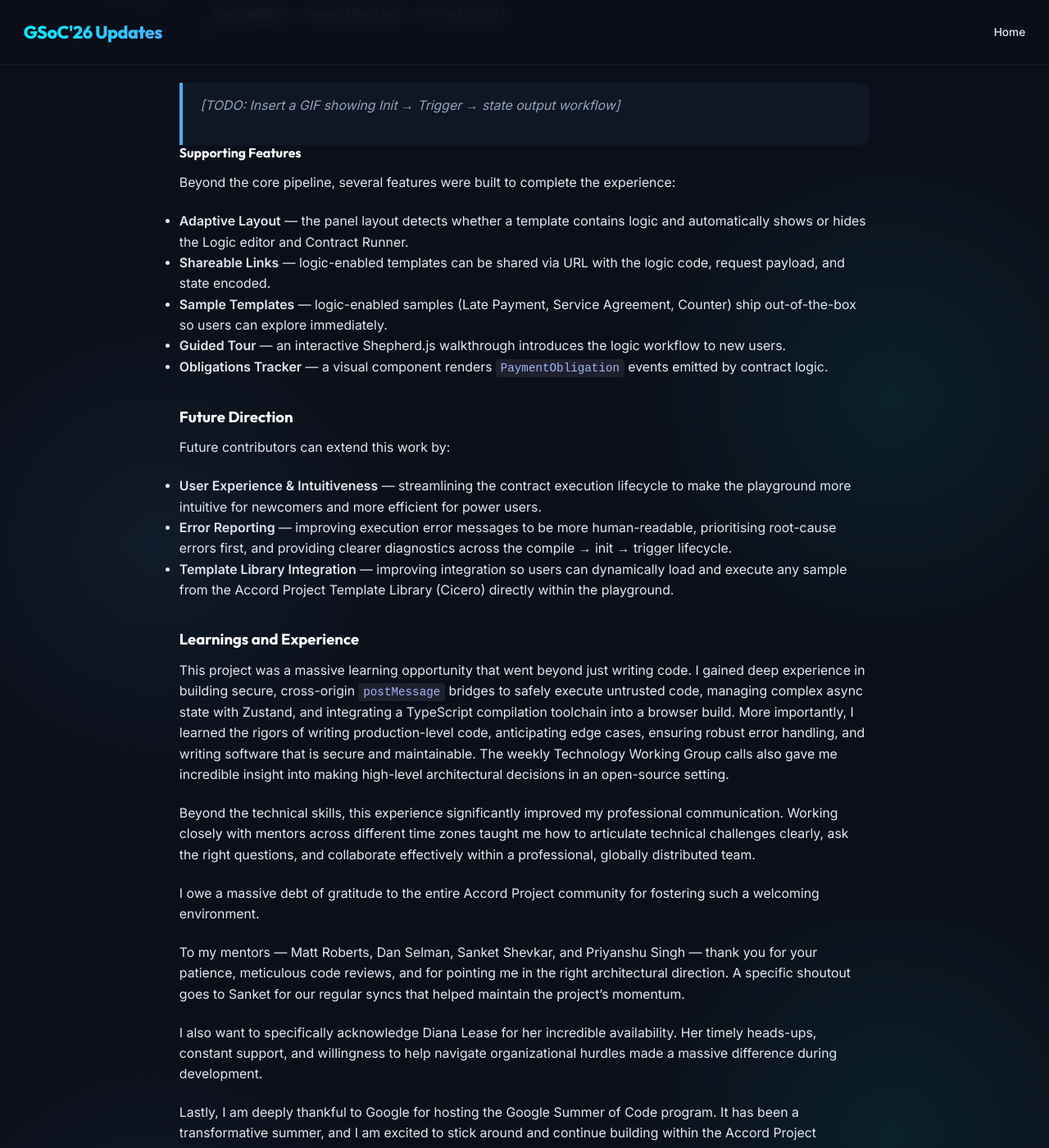
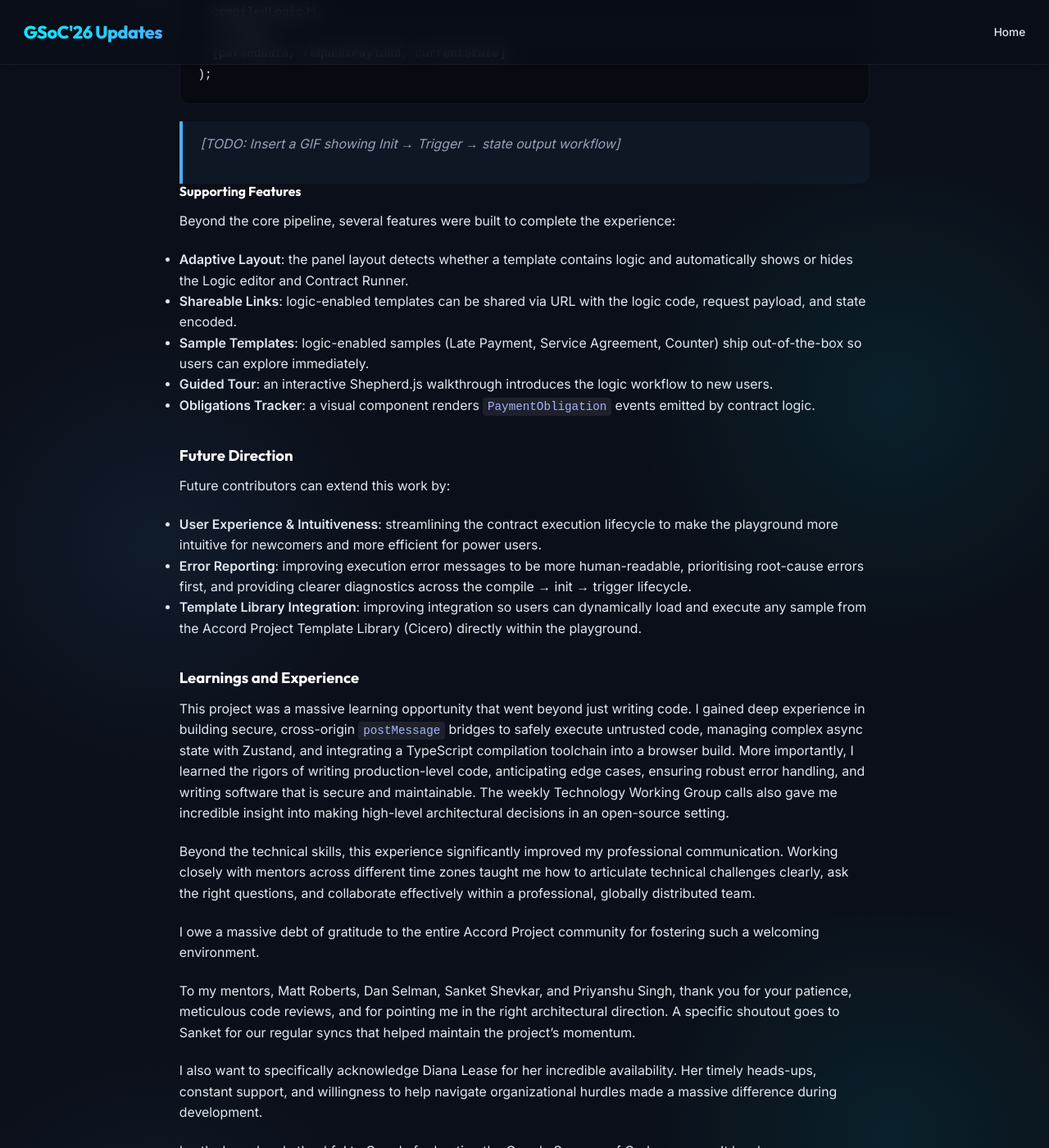
Before and after one commit to 23harshitkumar/23harshitkumar.github.io, a Jekyll site: the page built from _posts/2026-08-21-gsoc-final-submission.md, in a window 1280 px wide and 1400 px high, scrolled down 2486 px. Shown: the whole window at 82% size. Built offline with Jekyll 4.4.1, drawn with Linux system fonts in a browser that asks for light colours; some of the changed text lies outside the part shown.

Commit message:
Fix horizontal rule spacing and replace em-dashes with colons/commas

```diff
--- a/_posts/2026-08-21-gsoc-final-submission.md
+++ b/_posts/2026-08-21-gsoc-final-submission.md
@@ -19,11 +19,13 @@
 4. [Future Direction](#future-direction)
 5. [Learnings and Experience](#learnings-and-experience)
 
----
+<br>
+
+***
 
 ### About the Project
 
-Accord Project templates consist of three layers: a **Concerto** data model, a **TemplateMark** natural language template, and **TypeScript logic** that defines how the contract reacts to transactions. The [Template Playground](https://playground.accordproject.org) previously supported only the first two. This project brings full Template Logic support to the playground — users can now author, compile, and execute contract logic entirely in the browser.
+Accord Project templates consist of three layers: a **Concerto** data model, a **TemplateMark** natural language template, and **TypeScript logic** that defines how the contract reacts to transactions. The [Template Playground](https://playground.accordproject.org) previously supported only the first two. This project brings full Template Logic support to the playground: users can now author, compile, and execute contract logic entirely in the browser.
 
 ### Problem Statement
 
@@ -78,19 +80,19 @@
 
 Beyond the core pipeline, several features were built to complete the experience:
 
-- **Adaptive Layout** — the panel layout detects whether a template contains logic and automatically shows or hides the Logic editor and Contract Runner.
-- **Shareable Links** — logic-enabled templates can be shared via URL with the logic code, request payload, and state encoded.
-- **Sample Templates** — logic-enabled samples (Late Payment, Service Agreement, Counter) ship out-of-the-box so users can explore immediately.
-- **Guided Tour** — an interactive Shepherd.js walkthrough introduces the logic workflow to new users.
-- **Obligations Tracker** — a visual component renders `PaymentObligation` events emitted by contract logic.
+- **Adaptive Layout**: the panel layout detects whether a template contains logic and automatically shows or hides the Logic editor and Contract Runner.
+- **Shareable Links**: logic-enabled templates can be shared via URL with the logic code, request payload, and state encoded.
+- **Sample Templates**: logic-enabled samples (Late Payment, Service Agreement, Counter) ship out-of-the-box so users can explore immediately.
+- **Guided Tour**: an interactive Shepherd.js walkthrough introduces the logic workflow to new users.
+- **Obligations Tracker**: a visual component renders `PaymentObligation` events emitted by contract logic.
 
 ### Future Direction
 
 Future contributors can extend this work by:
 
-- **User Experience & Intuitiveness** — streamlining the contract execution lifecycle to make the playground more intuitive for newcomers and more efficient for power users.
-- **Error Reporting** — improving execution error messages to be more human-readable, prioritising root-cause errors first, and providing clearer diagnostics across the compile → init → trigger lifecycle.
-- **Template Library Integration** — improving integration so users can dynamically load and execute any sample from the Accord Project Template Library (Cicero) directly within the playground.
+- **User Experience & Intuitiveness**: streamlining the contract execution lifecycle to make the playground more intuitive for newcomers and more efficient for power users.
+- **Error Reporting**: improving execution error messages to be more human-readable, prioritising root-cause errors first, and providing clearer diagnostics across the compile → init → trigger lifecycle.
+- **Template Library Integration**: improving integration so users can dynamically load and execute any sample from the Accord Project Template Library (Cicero) directly within the playground.
 
 ### Learnings and Experience
 
@@ -100,7 +102,7 @@
 
 I owe a massive debt of gratitude to the entire Accord Project community for fostering such a welcoming environment.
 
-To my mentors — Matt Roberts, Dan Selman, Sanket Shevkar, and Priyanshu Singh — thank you for your patience, meticulous code reviews, and for pointing me in the right architectural direction. A specific shoutout goes to Sanket for our regular syncs that helped maintain the project's momentum.
+To my mentors, Matt Roberts, Dan Selman, Sanket Shevkar, and Priyanshu Singh, thank you for your patience, meticulous code reviews, and for pointing me in the right architectural direction. A specific shoutout goes to Sanket for our regular syncs that helped maintain the project's momentum.
 
 I also want to specifically acknowledge Diana Lease for her incredible availability. Her timely heads-ups, constant support, and willingness to help navigate organizational hurdles made a massive difference during development.
 
```
